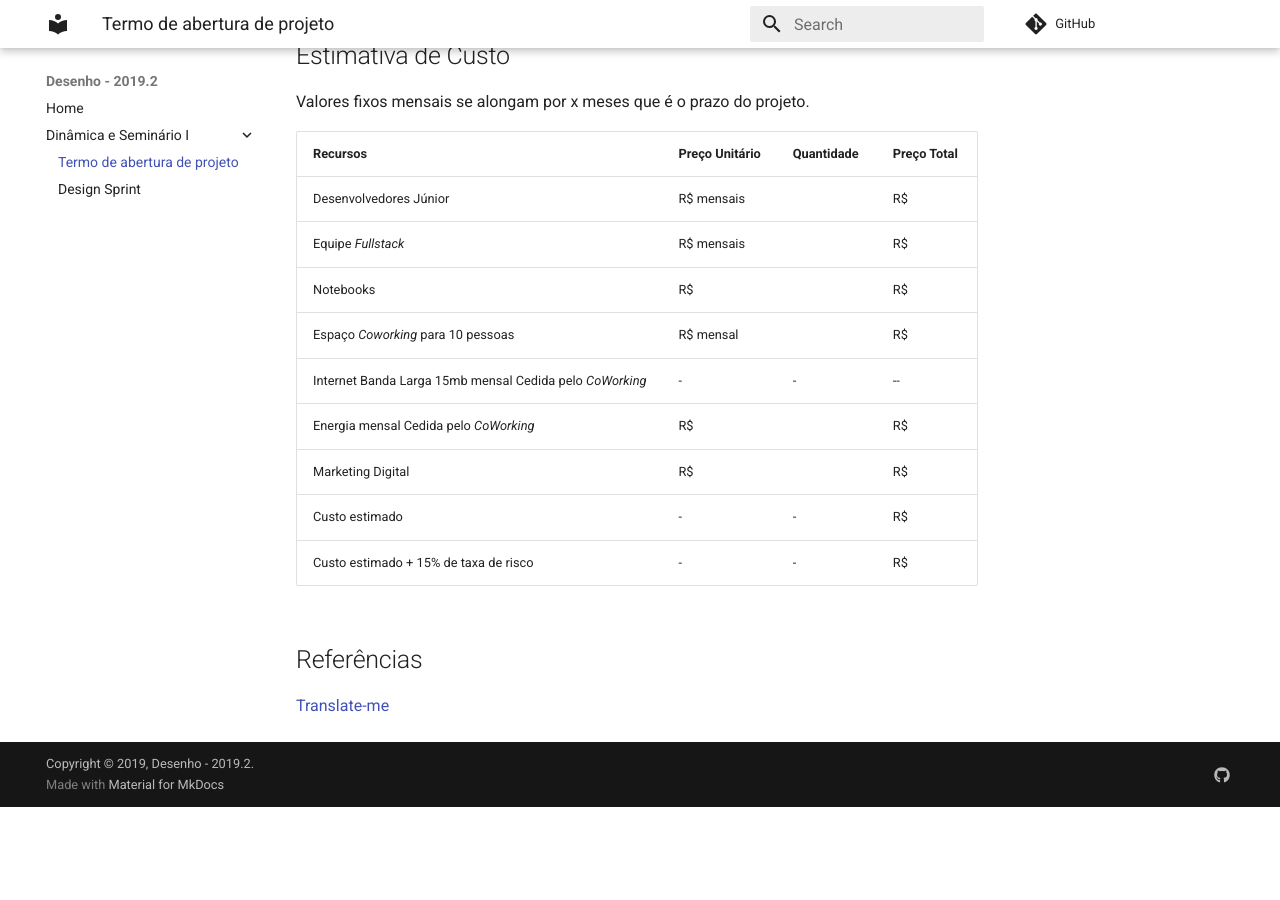
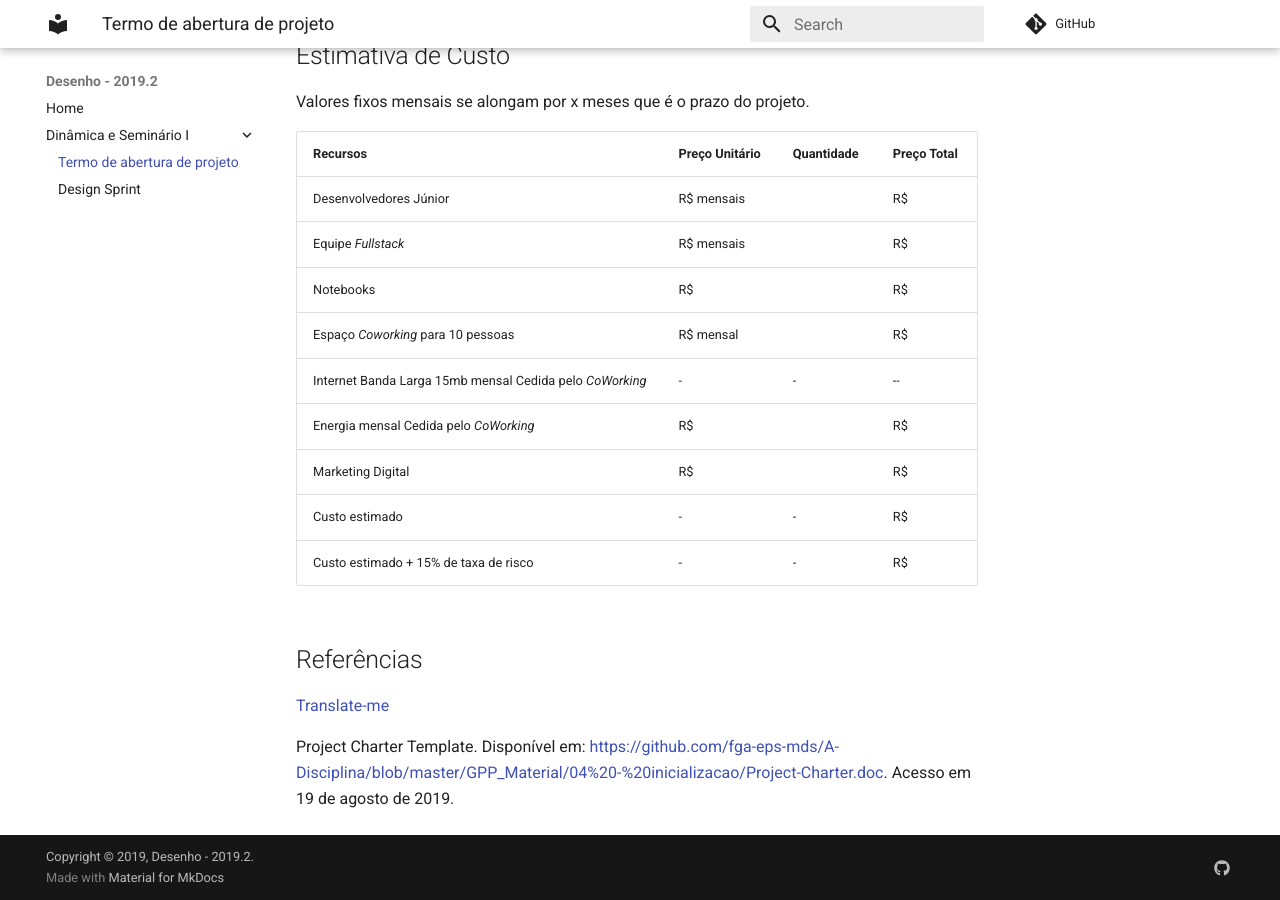
Before and after one commit to fga-desenho-2019-2/Wiki, an MkDocs documentation site: the page built from docs/seminario1/tap.md, in a window 1280 px wide and 900 px high, scrolled down 3647 px. Built offline with MkDocs 1.6.1 and Material for MkDocs 9.7.7, drawn with Linux system fonts in a browser that asks for light colours; comment, search, counter and statistics services are not loaded; old or Windows-style settings are respelled for this version of MkDocs; before the commit the page ends 4454 px from its top, so only the background shows below that.

Commit message:
Adding tap reference

```diff
--- a/docs/seminario1/tap.md
+++ b/docs/seminario1/tap.md
@@ -96,3 +96,5 @@ Valores fixos mensais se alongam por x meses que é o prazo do projeto.
 ## Referências
 
 [Translate-me](https://translate-me.github.io/docs/documentos/gerencia/tap/)
+
+Project Charter Template. Disponível em: <https://github.com/fga-eps-mds/A-Disciplina/blob/master/GPP_Material/04%20-%20inicializacao/Project-Charter.doc>. Acesso em 19 de agosto de 2019.
```
